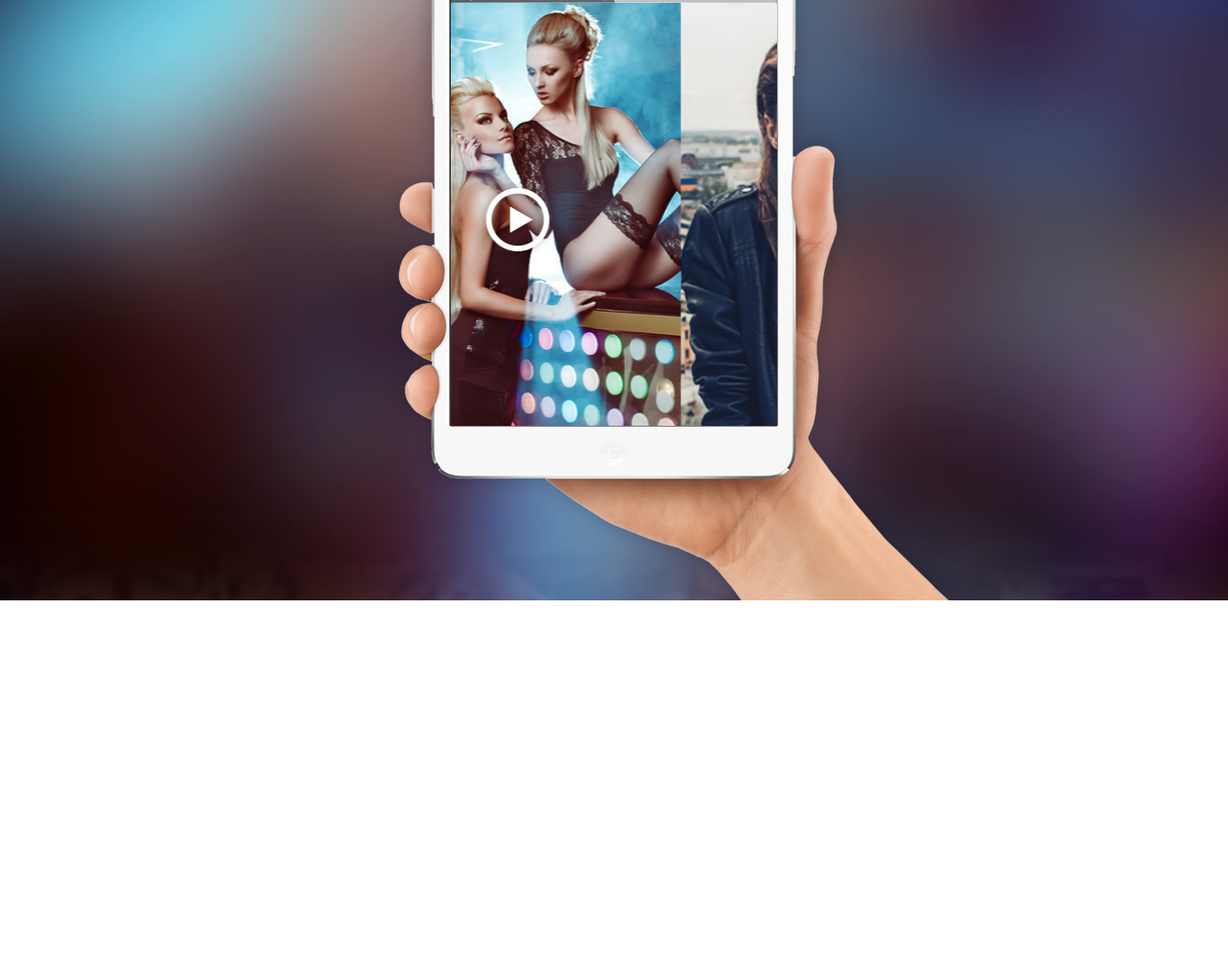
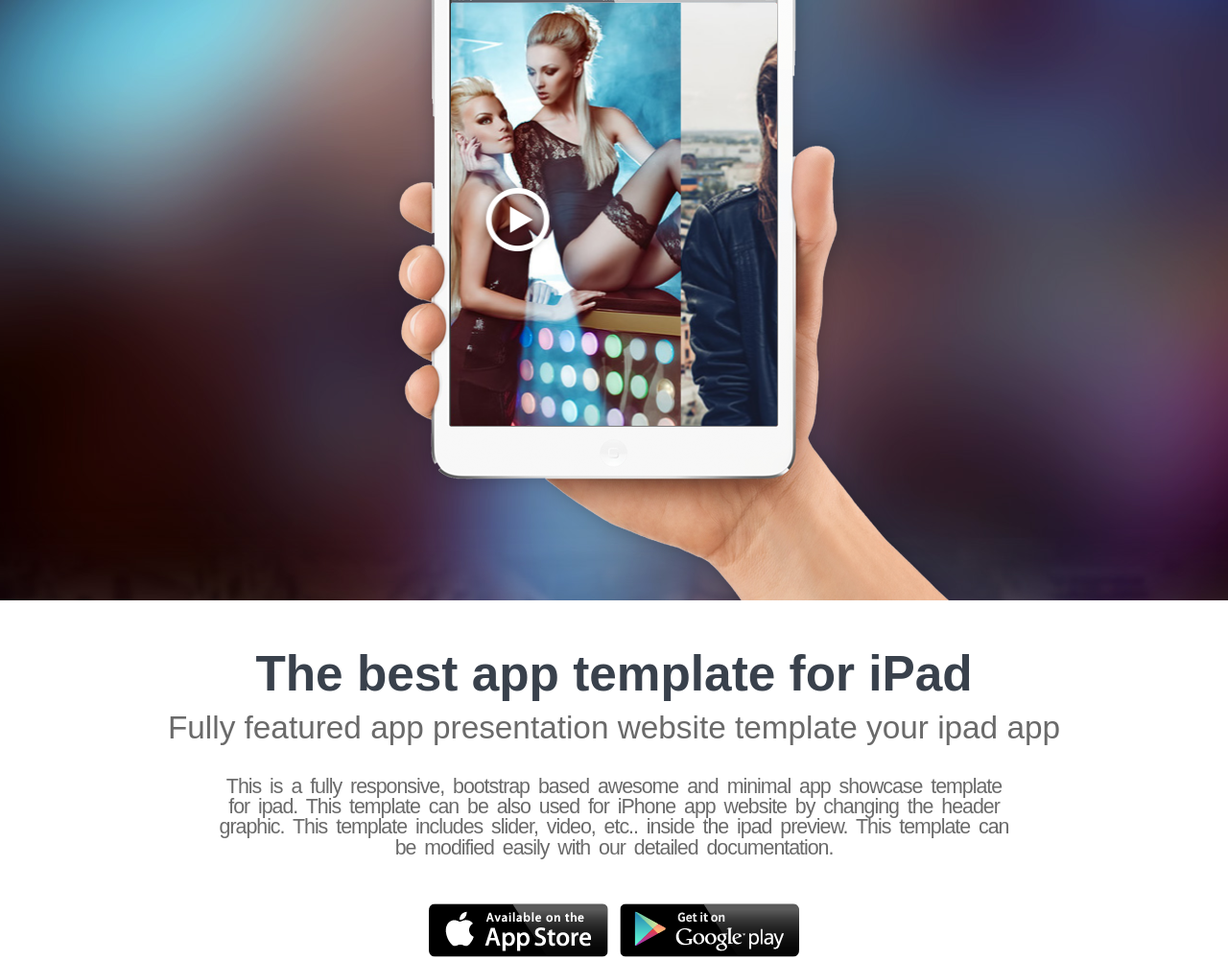
Before and after one commit to hackerjavaPhp/appLenden, a plain HTML site: page index.html in a window 1280 px wide. Shown: the part 224-1225 px from the top of the page at 96% size. Before the commit the page ends 850 px from the top, so only its background shows below. Drawn offline with Linux system fonts and the light colour scheme.

Commit message:
Add files via upload

```diff
--- a/css/style.css
+++ b/css/style.css
@@ -6,6 +6,8 @@
     2.::after, ::before;
 
 	3.header
+
+    4. bestTemplate
 
 
 */
@@ -20,6 +22,11 @@
 
 
 /*1.default*/
+body
+{
+    font-family: arial, sans-serif;
+}
+
 .container
 {
 	width: 960px;
@@ -124,3 +131,57 @@
     display: block;
     margin: 187px auto 0 auto
 }
+
+
+
+
+
+
+
+
+
+/*4.bestTemplate*/
+.bestTemplate-caption
+{
+    font-size: 51.34px;
+    font-weight: bold;
+    text-align: center;
+    color: #39414c;
+    margin-top: 51px;
+}
+
+.bestTemplate-captionMini
+{
+    font-size: 33.34px;
+    text-align: center;
+    margin-top: 14px;
+}
+
+.bestTemplate-description
+{
+    text-align: center;
+    max-width: 830px;
+    margin: 0 auto;
+    font-size: 21.34px;
+    letter-spacing: -1px;
+    word-spacing: 4px;
+    margin-top: 34px;
+}
+
+.bestTemplate-captionMini,
+.bestTemplate-description
+{
+    color: #6a6a6a;
+}
+
+.bestTemplate-b-links
+{
+    text-align: center;
+    margin-top: 47px;
+}
+
+.bestTemplate-b-links-link
+{
+    display: inline-block;
+    margin: 0 4px;
+}
--- a/index.html
+++ b/index.html
@@ -56,7 +56,30 @@
 	</header>
 
 
+	<section class = "bestTemplate">
 
+		<div class = "container">
+
+			<h2 class = "bestTemplate-caption">The best app template for iPad</h2>
+
+			<h3 class = "bestTemplate-captionMini">Fully featured app presentation website template your ipad app</h3>
+
+			<p class = "bestTemplate-description">This is a fully responsive, bootstrap based awesome and minimal app showcase template for ipad. This template can be also used for iPhone app website by changing the header graphic. This template includes slider, video, etc.. inside the ipad preview. This template can be modified easily with our detailed documentation.</p>
+
+			<div class = "bestTemplate-b-links">
+
+				<a class = "bestTemplate-b-links-link" href = "https://itunes.apple.com/ru/genre/ios/id36?mt=8"><img src = "img/AppStore.png" alt = "AppStore"></a>
+
+				<a class = "bestTemplate-b-links-link" href = "https://play.google.com/"><img src = "img/GooglePlay.png" alt = "GooglePlay"></a>
+
+			</div>
+
+		</div>
+
+	</section>
+
+
+<!-- scripts -->
 <script type = "text/javascript" src = "js/main.js"></script>
 
 </body>
```
Also changed, not shown: img/AppStore.png (added), img/GooglePlay.png (added).
